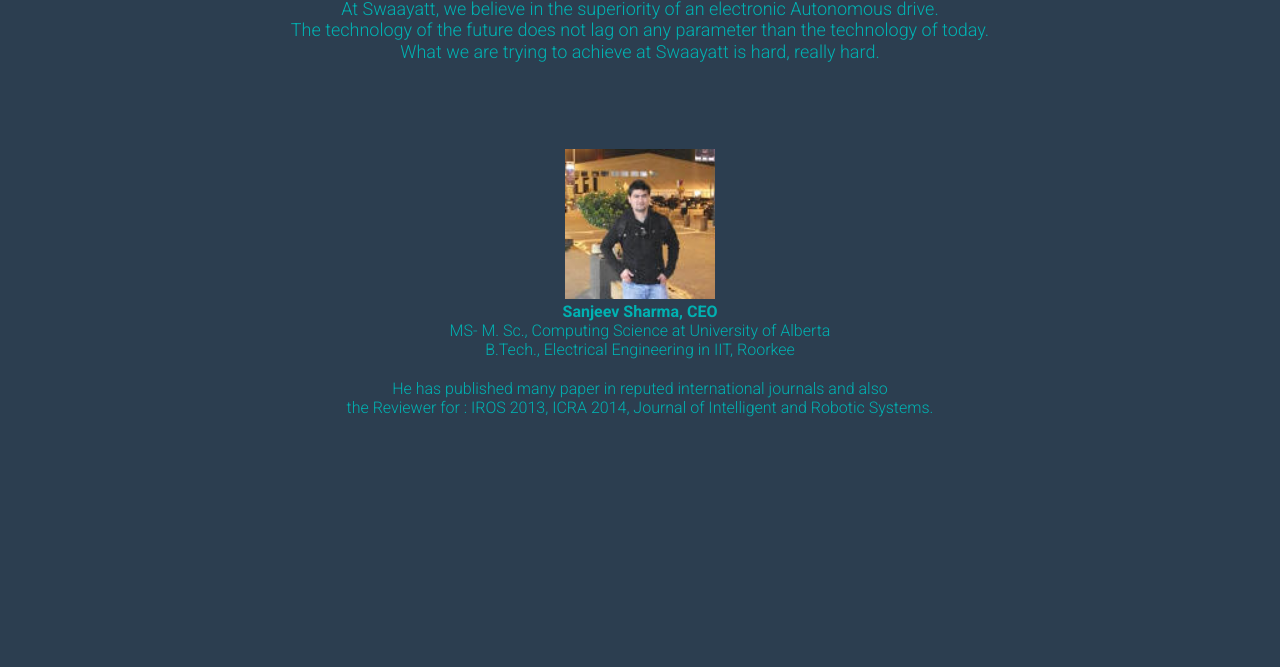
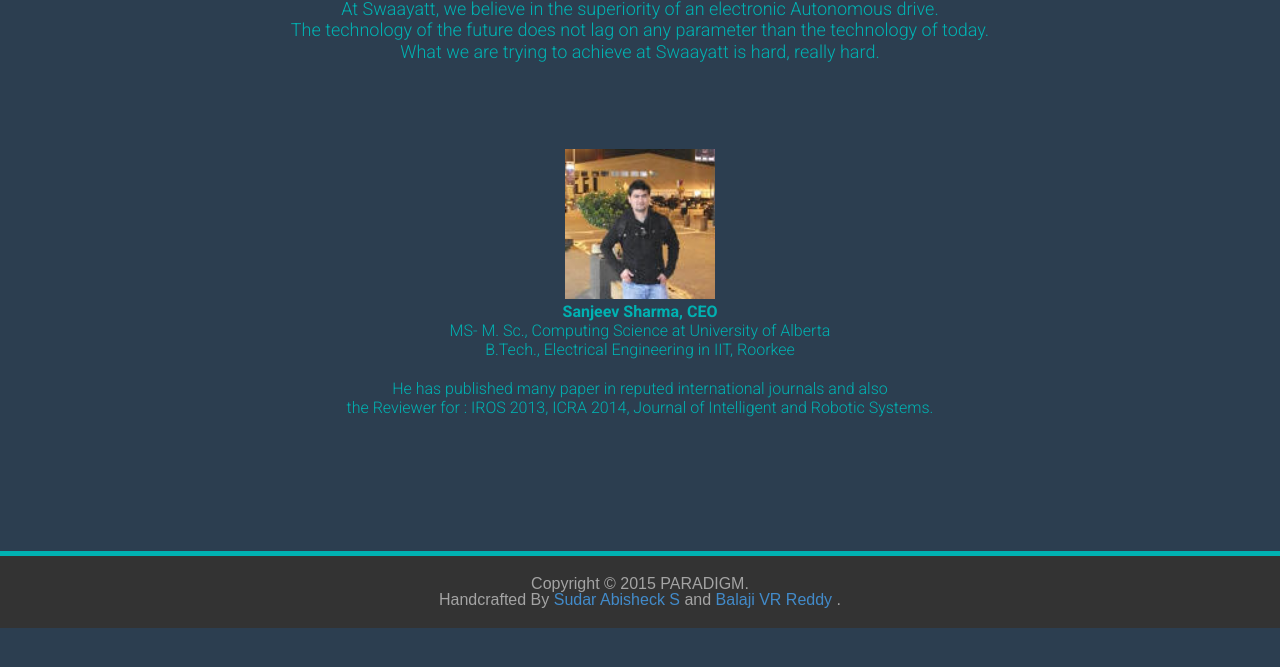
Before and after one commit to hayagreeve16/project-two, a plain HTML site: page about.html in a window 1280 px wide. Shown: the part 263-930 px from the top of the page. Drawn offline with Linux system fonts and the light colour scheme.

Commit message:
about section and anim corrections

```diff
--- a/about.html
+++ b/about.html
@@ -30,6 +30,18 @@ transition-duration:2s;
       .foot_float{
         position: static !important;
         width: 100%;
+      }
+
+      footer{
+        background: #333;
+      }
+      .foot {
+        font-family: Roboto;
+        color: #a4a4a4;
+        padding-top: 20px;
+        text-align: center;
+        font-family: 'Exo2.0-Regular',sans-serif;
+        padding-bottom: 20px;
       }
     </style>
 
@@ -194,6 +206,16 @@ He has published many paper in reputed international journals and also <br>the R
             </div>
             <!-- CEO -->
 
+            <!-- FOOTER -->
+            <footer>
+              <div style="width:100%; background: #00b2b2; height:5px;"></div>
+              <div class="foot">
+                Copyright &copy; 2015 PARADIGM.<br />
+                Handcrafted By <a href="http://www.sudar.me">Sudar Abisheck S</a> and <a href="mailto:vrbalaji@gmail.com">Balaji VR Reddy </a>.
+              </div>
+            </footer>
+
+            <!-- FOOTER ENDS -->
 
           </body>
         </html>
```
Also changed, not shown: index.html (+8 -2 lines). Lines whose indentation alone changed are shown as unchanged.
